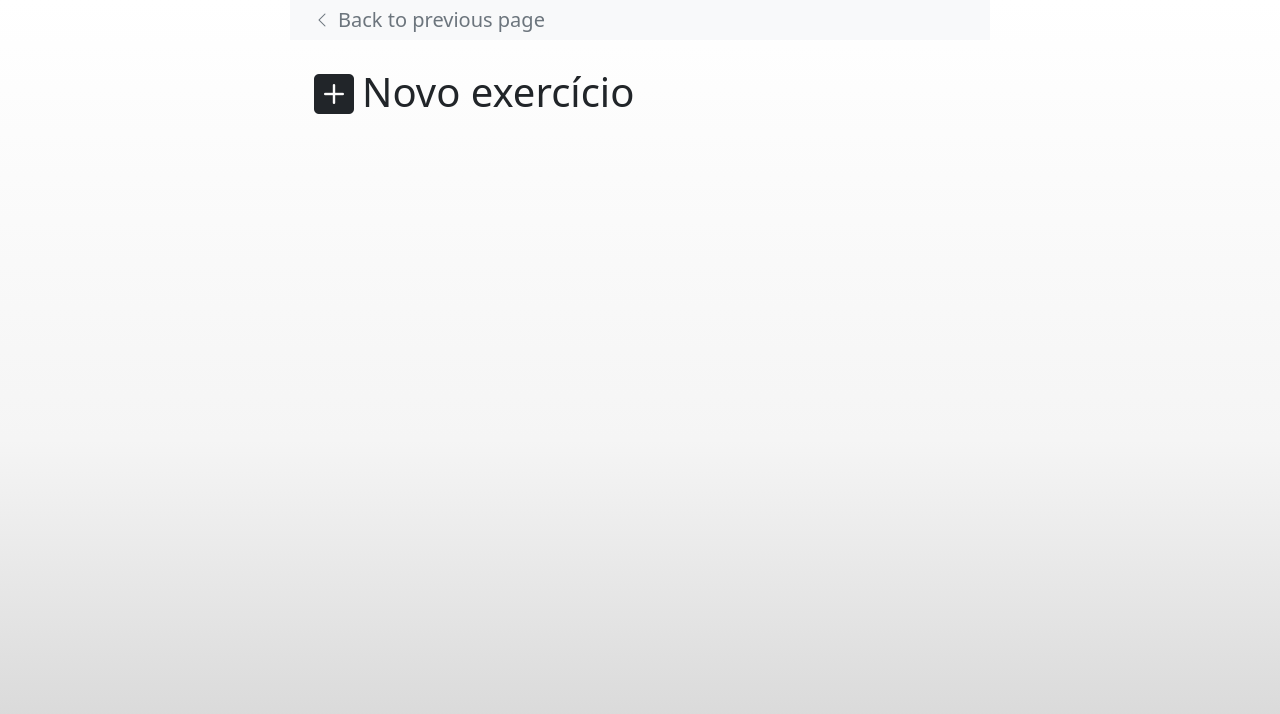
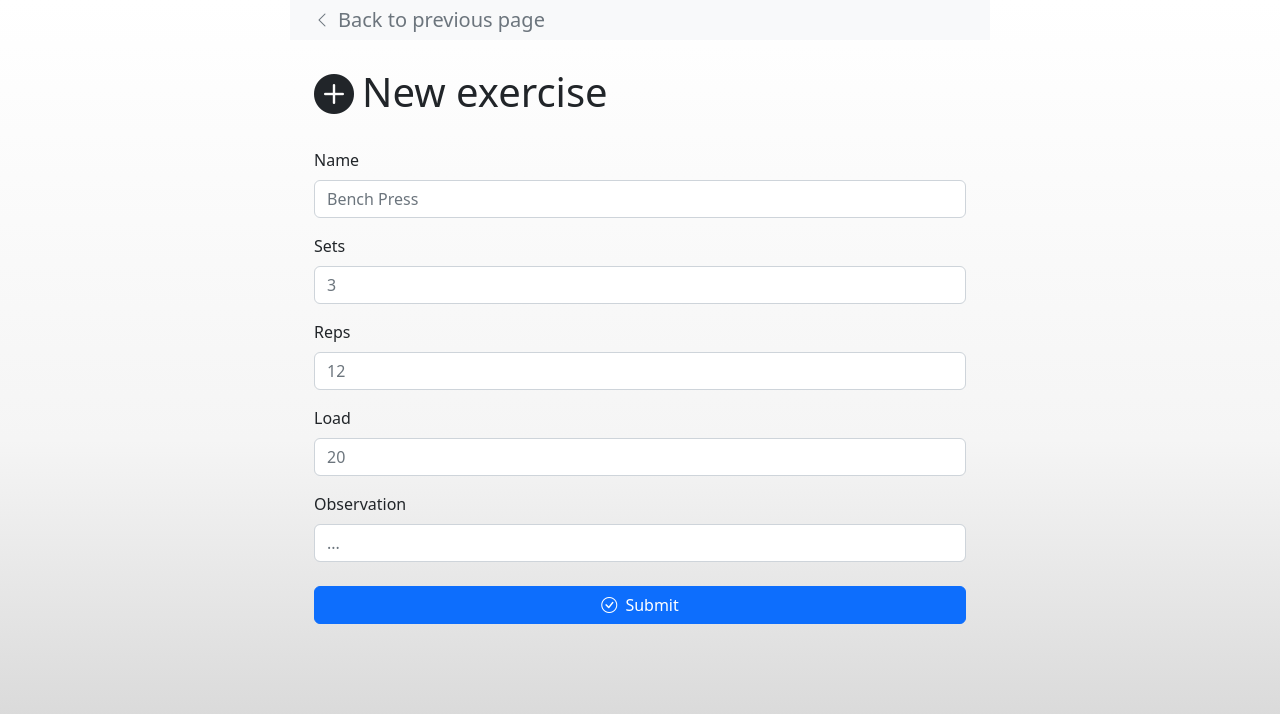
Before and after one commit to davigsousa/workout-manager, a Nuxt app: page /new-exercise/workout/1 in a window 1280 px wide. Shown: the top 714 px of the page. Built offline with nearby package versions, Linux system fonts and the light colour scheme.

Commit message:
feat: add new exercise layout

```diff
--- a/pages/new-exercise/workout/[id].vue
+++ b/pages/new-exercise/workout/[id].vue
@@ -1,10 +1,67 @@
 <template>
   <div>
     <PageHeader
-      icon-name="plus-square-fill"
-      page-title="Novo exercício"
+      icon-name="plus-circle-fill"
+      page-title="New exercise"
       :back-to="'/workout/' + $route.params.id"
     />
+
+    <form class="px-4">
+      <div class="mb-3">
+        <label for="nameInput" class="form-label">Name</label>
+        <input
+          type="text"
+          class="form-control"
+          id="nameInput"
+          placeholder="Bench Press"
+        />
+      </div>
+
+      <div class="mb-3">
+        <label for="setsInput" class="form-label">Sets</label>
+        <input
+          type="text"
+          class="form-control"
+          id="setsInput"
+          placeholder="3"
+        />
+      </div>
+
+      <div class="mb-3">
+        <label for="repsInput" class="form-label">Reps</label>
+        <input
+          type="text"
+          class="form-control"
+          id="repsInput"
+          placeholder="12"
+        />
+      </div>
+
+      <div class="mb-3">
+        <label for="loadInput" class="form-label">Load</label>
+        <input
+          type="text"
+          class="form-control"
+          id="loadInput"
+          placeholder="20"
+        />
+      </div>
+
+      <div class="mb-4">
+        <label for="observationInput" class="form-label">Observation</label>
+        <input
+          type="text"
+          class="form-control"
+          id="observationInput"
+          placeholder="..."
+        />
+      </div>
+
+      <button type="submit" class="btn btn-primary w-100">
+        <i class="bi bi-check-circle me-1"></i>
+        Submit
+      </button>
+    </form>
   </div>
 </template>
 
--- a/pages/workout/[id].vue
+++ b/pages/workout/[id].vue
@@ -1,10 +1,6 @@
 <template>
   <div>
-    <PageHeader
-      icon-name="card-checklist"
-      :page-title="workout.name"
-      back-to="/"
-    />
+    <PageHeader icon-name="list-stars" :page-title="workout.name" back-to="/" />
 
     <div class="w-100 px-4 pb-2">
       <NuxtLink
```
